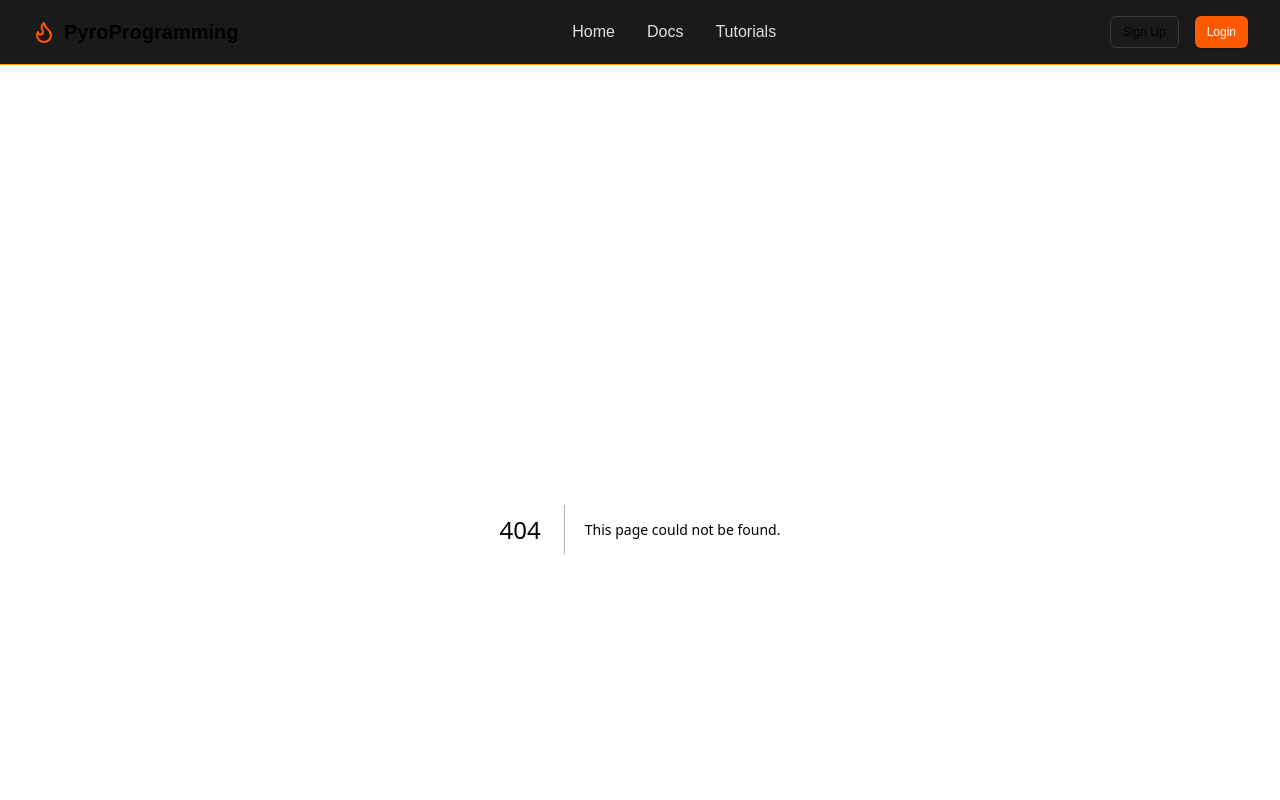
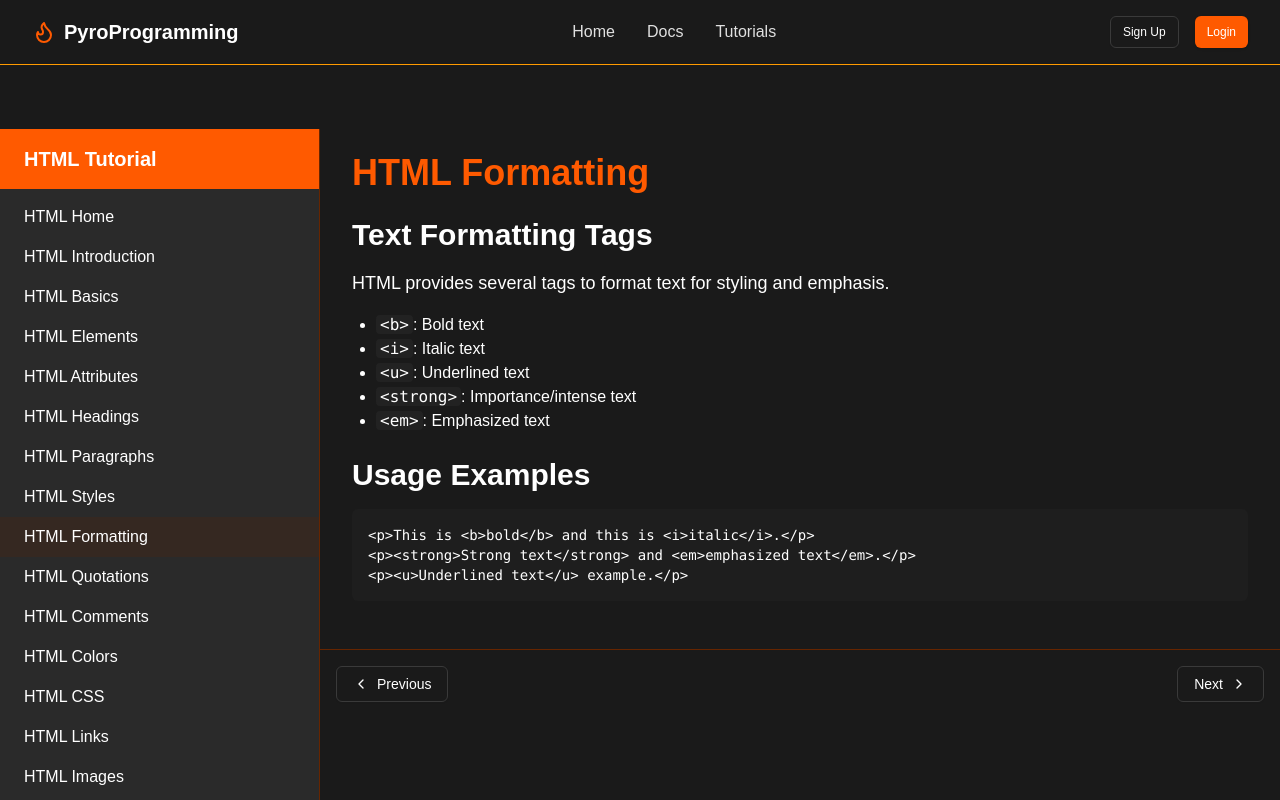
Before and after one commit to 321EZ123/PyroProgramming, a Next.js app: page /tutorials/html/formatting in a window 1280 px wide. Before the commit this address had no page. Shown: the top 800 px of the page. Built offline with nearby package versions, Linux system fonts and the light colour scheme.

Commit message:
Create page.tsx

```diff
--- /dev/null
+++ b/src/app/tutorials/html/formatting/page.tsx
@@ -0,0 +1,32 @@
+"use client";
+
+export default function HtmlFormatting() {
+  return (
+    <div className="max-w-4xl mx-auto">
+      <h1 className="text-4xl font-bold mb-6 text-primary">HTML Formatting</h1>
+
+      <h2 className="text-3xl font-semibold mb-4">Text Formatting Tags</h2>
+      <p className="text-lg mb-4">
+        HTML provides several tags to format text for styling and emphasis.
+      </p>
+      <ul className="list-disc pl-6 mb-6">
+        <li><code className="bg-card/50 px-1 rounded">&lt;b&gt;</code>: Bold text</li>
+        <li><code className="bg-card/50 px-1 rounded">&lt;i&gt;</code>: Italic text</li>
+        <li><code className="bg-card/50 px-1 rounded">&lt;u&gt;</code>: Underlined text</li>
+        <li><code className="bg-card/50 px-1 rounded">&lt;strong&gt;</code>: Importance/intense text</li>
+        <li><code className="bg-card/50 px-1 rounded">&lt;em&gt;</code>: Emphasized text</li>
+      </ul>
+
+      <h2 className="text-3xl font-semibold mb-4">Usage Examples</h2>
+      <div className="bg-[#1E1E1E] rounded-md overflow-hidden mb-6">
+        <div className="p-4 text-white font-mono text-sm">
+          <pre>
+            <code>{`<p>This is <b>bold</b> and this is <i>italic</i>.</p>
+<p><strong>Strong text</strong> and <em>emphasized text</em>.</p>
+<p><u>Underlined text</u> example.</p>`}</code>
+          </pre>
+        </div>
+      </div>
+    </div>
+  );
+}
```
